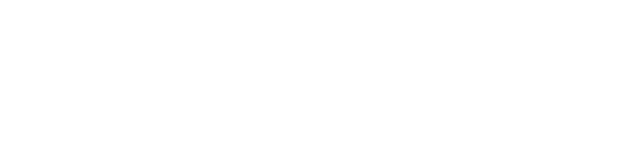
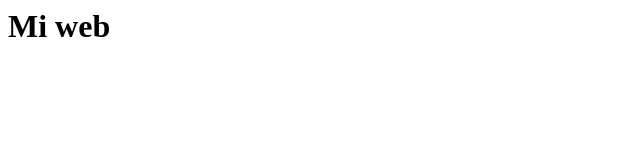
Before and after one commit to luisaparra-info/prueba01, a plain HTML site: page index.html in a window 1280 px wide. Shown: the whole page, without its empty margins (0-640 px from the left). Drawn offline with Linux system fonts and the light colour scheme.

Commit message:
Modificación frontend

```diff
--- a/index.html
+++ b/index.html
@@ -3,6 +3,8 @@
   <meta charset="utf-8">
   </head>
 <body>
-<header></header>
+<header>
+  <h1>Mi web</h1>
+</header>
 </body>
 </html>
```
